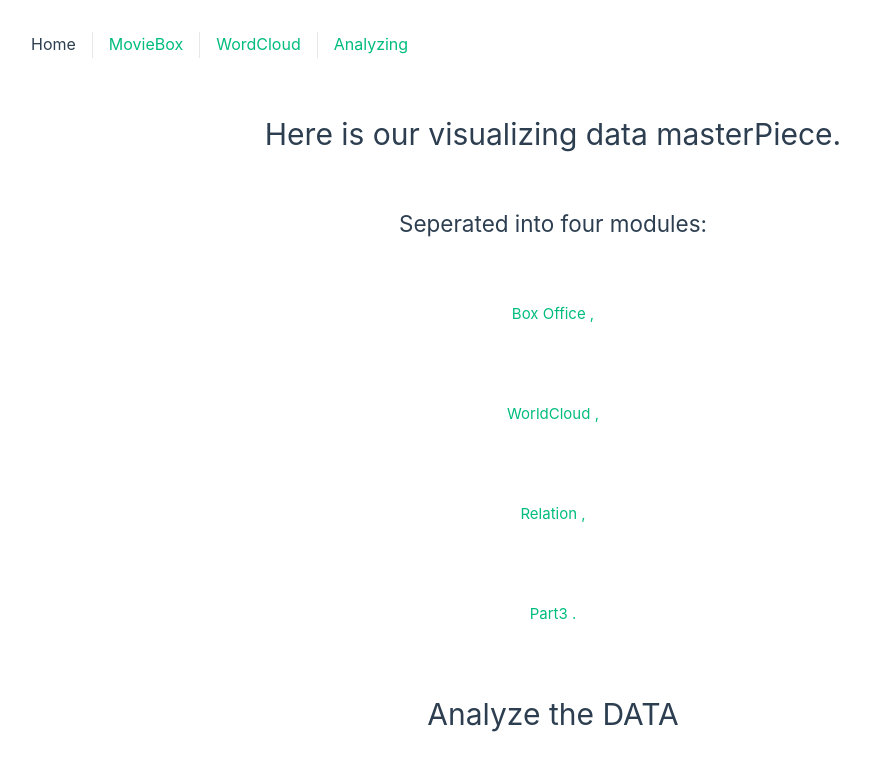
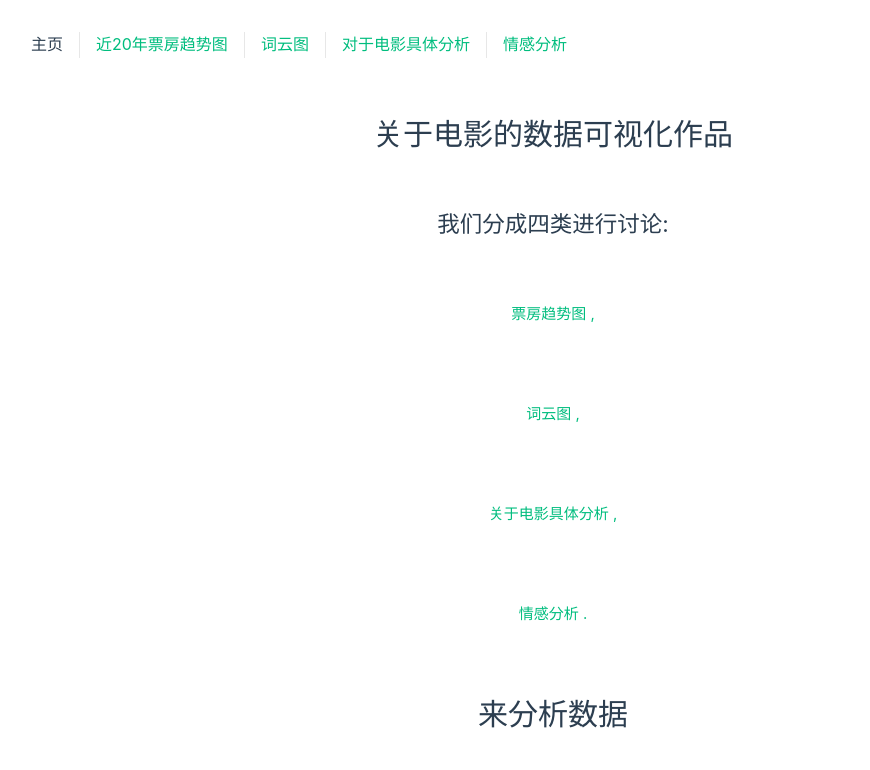
Before and after one commit to westbrookwang-broodie/Data-visualization-Cream, a Vue app in the folder Tdesign/: page / in a window 1280 px wide. Shown: the top 770 px of the page, without its empty margins (1-871 px from the left). Built offline with nearby package versions, Linux system fonts and the light colour scheme; what tdesign-vue-next would draw is missing.

Commit message:
+ add 中文文案

```diff
--- a/Tdesign/src/App.vue
+++ b/Tdesign/src/App.vue
@@ -6,10 +6,11 @@ import { RouterLink, RouterView } from 'vue-router'
 <template>
   <div>
     <nav>
-      <RouterLink to='/'>Home</RouterLink>
-      <RouterLink to='/moviebox'>MovieBox</RouterLink>
-      <RouterLink to='/cloud'>WordCloud</RouterLink>
-      <RouterLink to='/part3'>Analyzing</RouterLink>
+      <RouterLink to='/'>主页</RouterLink>
+      <RouterLink to='/moviebox'>近20年票房趋势图</RouterLink>
+      <RouterLink to='/cloud'>词云图</RouterLink>
+      <RouterLink to='/part3'>对于电影具体分析</RouterLink>
+      <RouterLink to="/heatMap">情感分析</RouterLink>
     </nav>
     <RouterView />
   </div>
--- a/Tdesign/src/components/TheWelcome.vue
+++ b/Tdesign/src/components/TheWelcome.vue
@@ -7,30 +7,30 @@
     <div class="view">
       <transition :name="'slide_bottomToTop'">
         <div v-show="active ===1" class="block red" style="padding: -15px" onclick="play('slide_leftToRight')">
-          <h1 class="box1" v-show="active ===1">Here is our visualizing data masterPiece.</h1>
-          <h2 class="ii" v-show="active ===1" style="margin: -10px">Seperated into four modules:   </h2>
+          <h1 class="box1" v-show="active ===1">关于电影的数据可视化作品</h1>
+          <h2 class="ii" v-show="active ===1" style="margin: -10px">我们分成四类进行讨论:   </h2>
           <a v-show="active ===1" style="padding: -20px">
-            <router-link :to="{path: '/moviebox'}">Box Office</router-link>
+            <router-link :to="{path: '/moviebox'}">票房趋势图</router-link>
             ,
           </a>
           <br>
           <a v-show="active ===1">
-            <router-link :to="{path: '/cloud'}">WorldCloud</router-link>
+            <router-link :to="{path: '/cloud'}">词云图</router-link>
             ,
           </a>
           <br>
           <a v-show="active ===1">
-            <router-link :to="{path: '/relation'}">Relation</router-link>
+            <router-link :to="{path: '/part3'}">关于电影具体分析</router-link>
             ,
           </a>
           <br>
           <a v-show="active===1">
-            <router-link :to="{path: '/part3'}">Part3</router-link>
+            <router-link :to="{path: '/heatMap'}">情感分析</router-link>
             .
           </a>
           <br>
           <span></span>
-          <h1 class="box2" v-show="active ===1">Analyze the DATA</h1>
+          <h1 class="box2" v-show="active ===1">来分析数据</h1>
         </div>
       </transition>
       <transition :name="transName">
```
Also changed, not shown: Tdesign/src/views/HeatMap.vue (+20 -20 lines).
